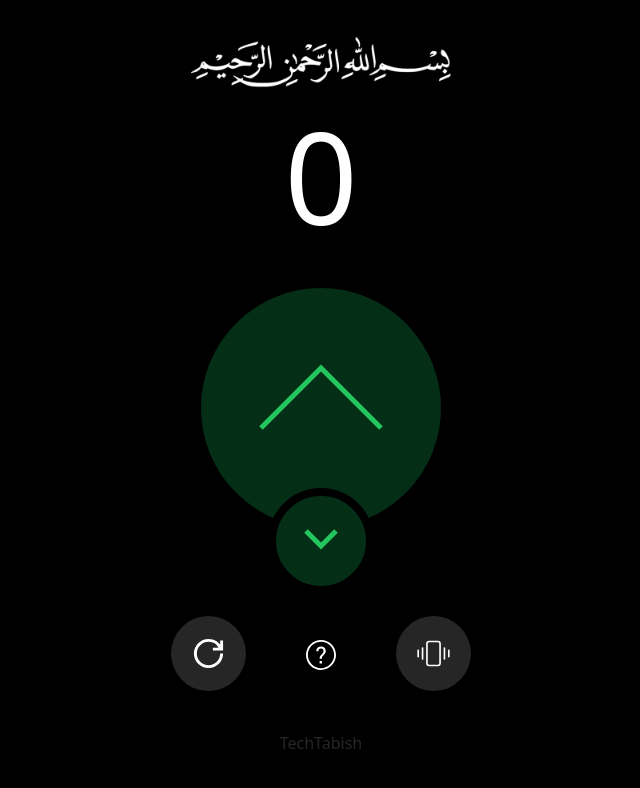
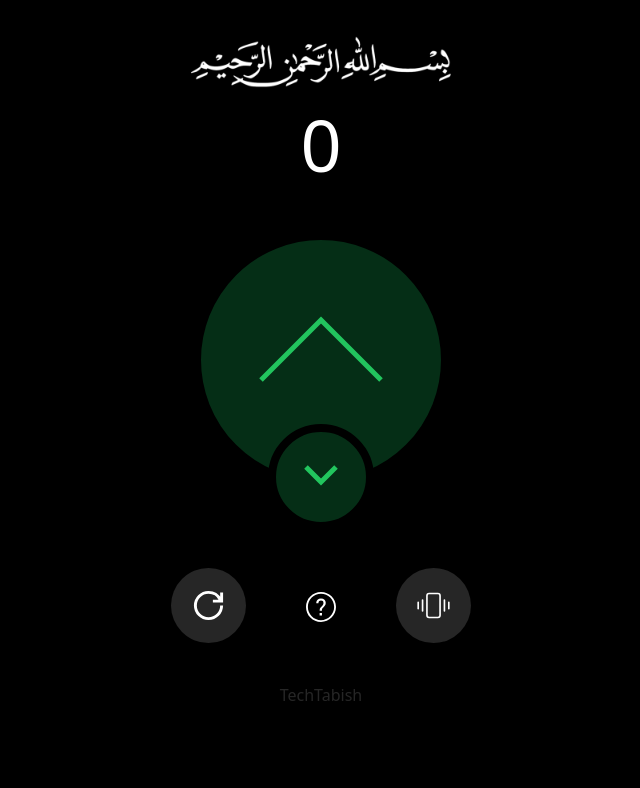
Before and after one commit to Tabishkhan18/Tasbih, a React (Vite) app: page / in a window 1280 px wide. Shown: the top 788 px of the page, without its empty margins (319-959 px from the left). Built offline with nearby package versions, Linux system fonts and the light colour scheme.

Commit message:
added framer motion

```diff
--- a/package.json
+++ b/package.json
@@ -13,6 +13,7 @@
     "preview": "vite preview"
   },
   "dependencies": {
+    "framer-motion": "^12.4.7",
     "react": "^18.3.1",
     "react-dom": "^18.3.1",
     "react-icons": "^5.4.0"
--- a/src/App.jsx
+++ b/src/App.jsx
@@ -1,41 +1,43 @@
-import { useState } from 'react'
-import { PiVibrateFill } from "react-icons/pi";
-import { PiVibrateLight } from "react-icons/pi";
+import { useState } from "react";
+import { motion } from "framer-motion";
+import { PiVibrateFill, PiVibrateLight } from "react-icons/pi";
 import { GrPowerReset } from "react-icons/gr";
-import Tooltip from './Tooltip';
+import Tooltip from "./Tooltip";
 
 function App() {
-  const [count, setCount] = useState(0)
+  const [count, setCount] = useState(0);
+  const [prevCount, setPrevCount] = useState(null);
   const [isVibrating, setIsVibrating] = useState(false);
 
   const vibrate = () => {
     if (isVibrating && navigator.vibrate) {
       navigator.vibrate([70]);
     }
-  }
+  };
+
   const vibrateOn = () => {
     if (navigator.vibrate) {
       navigator.vibrate([70]);
     }
-  }
+  };
 
   const toggleVibrate = () => {
     setIsVibrating((prev) => !prev);
     vibrateOn();
   };
 
-
   const beep = () => {
     const audioContext = new (window.AudioContext || window.AudioContext)();
     const oscillator = audioContext.createOscillator();
-    oscillator.type = "sine"; // Beep sound type
-    oscillator.frequency.setValueAtTime(440, audioContext.currentTime); // Frequency of the beep (440 Hz for standard tone)
+    oscillator.type = "sine";
+    oscillator.frequency.setValueAtTime(440, audioContext.currentTime);
     oscillator.connect(audioContext.destination);
     oscillator.start();
-    oscillator.stop(audioContext.currentTime + 0.2); // Play beep for 200ms
+    oscillator.stop(audioContext.currentTime + 0.2);
   };
 
   const handleIncrement = () => {
+    setPrevCount(count);
     const newCount = count + 1;
     if (newCount % 100 === 0) {
       beep();
@@ -44,58 +46,79 @@ function App() {
     vibrate();
   };
 
+  const handleDecrement = () => {
+    if (count > 0) {
+      setPrevCount(count);
+      setCount(count - 1);
+    }
+  };
+
+  const getDigits = (num) => {
+    return num.toString().split("").map(Number);
+  };
+
+  const prevDigits = prevCount !== null ? getDigits(prevCount) : [];
+  const currentDigits = getDigits(count);
 
   return (
-    <>
     <div className="main bg-black flex flex-col h-lvh items-center">
+      <img className="absolute invert mt-5" src="./img.png" alt="" width={300} />
+      <h1 className="text-7xl mt-24 text-white flex">
+        {currentDigits.map((digit, index) => (
+          <div key={index} className="relative w-10 h-24 overflow-hidden flex justify-center items-center">
+            {prevDigits[index] !== undefined && prevDigits[index] !== digit && (
+              <motion.div
+                key={`${prevDigits[index]}-${index}`}
+                initial={{ y: count > prevCount ? 0 : 0 }}
+                animate={{ y: count > prevCount ? -50 : 50, opacity: 0 }}
+                transition={{ duration: 0.5 }}
+                className="absolute"
+              >
+                {prevDigits[index]}
+              </motion.div>
+            )}
+            <motion.div
+              key={`${digit}-${index}`}
+              initial={{ y: count > prevCount ? 50 : -50, opacity: 0 }}
+              animate={{ y: 0, opacity: 1 }}
+              transition={{ duration: 0.5 }}
+              className="absolute"
+            >
+              {digit}
+            </motion.div>
+          </div>
+        ))}
+      </h1>
 
-        <img className='absolute invert mt-5' src="./img.png" alt="" width={300} />
-        {/* <h1 className='absolute mt-10 text-white text-3xl font-semibold'>بِسْمِ ٱللَّٰهِ ٱلرَّحْمَٰنِ ٱلرَّحِيمِ</h1> */}
-        <h1 className='text-9xl mt-28  text-white'>{count}</h1>
-
-        {/* Increment */}
-        <button className='my-10 bg-green-950 active:bg-green-900 border-8 border-black active:border-[#22c55e] p-5 rounded-full' onClick={handleIncrement}>
-          <svg
-            xmlns="http://www.w3.org/2000/svg"
-            viewBox="0 0 200 200"
-            width="200"
-            height="200"
-            fill="none"
-            stroke="#22c55e"
-            strokeWidth="5"
-          >
+      {/* Increment Button */}
+      <button className="my-10 bg-green-950 active:bg-green-900 border-8 border-black active:border-[#22c55e] p-5 rounded-full" onClick={handleIncrement}>
+        <svg xmlns="http://www.w3.org/2000/svg" viewBox="0 0 200 200" width="200" height="200" fill="none" stroke="#22c55e" strokeWidth="5">
           <polyline points="40,120 100,60 160,120" />
         </svg>
       </button>
 
-        {/* Decrement */}
-        <button className='my-10 absolute top-[28rem] bg-green-950 active:bg-green-900 border-8 border-black active:border-[#22c55e] p-5 rounded-full' onClick={() => { if (count > 0) { setCount((count) => count - 1) } }}>
-          <svg
-            xmlns="http://www.w3.org/2000/svg"
-            viewBox="0 0 50 50"
-            width="50"
-            height="50"
-            fill="none"
-            stroke="#22c55e"
-            strokeWidth="5"
-          >
+      {/* Decrement Button */}
+      <button className="my-10 absolute top-[24rem] bg-green-950 active:bg-green-900 border-8 border-black active:border-[#22c55e] p-5 rounded-full" onClick={handleDecrement}>
+        <svg xmlns="http://www.w3.org/2000/svg" viewBox="0 0 50 50" width="50" height="50" fill="none" stroke="#22c55e" strokeWidth="5">
           <polyline points="10,15 25,30 40,15" />
         </svg>
       </button>
 
-        {/* Utilities Buttons */}
+      {/* Utility Buttons */}
       <div className="funtionbtn my-10 flex gap-14">
-          <button className='bg-neutral-800 active:bg-neutral-600 p-5 active:animate-spin-full text-white rounded-full' onClick={() => setCount((count) => count - count)}><GrPowerReset size={35} /></button>
-          <div className='pt-5'>
+        <button className="bg-neutral-800 active:bg-neutral-600 p-5 active:animate-spin-full text-white rounded-full" onClick={() => setCount(0)}>
+          <GrPowerReset size={35} />
+        </button>
+        <div className="pt-5">
           <Tooltip />
         </div>
-          <button className={`p-5 text-white rounded-full ${isVibrating ? 'bg-green-500' : 'bg-neutral-800'}`} onClick={toggleVibrate}>{isVibrating ? <PiVibrateFill size={35} /> : <PiVibrateLight size={35} />}</button>
+        <button className={`p-5 text-white rounded-full ${isVibrating ? "bg-green-500" : "bg-neutral-800"}`} onClick={toggleVibrate}>
+          {isVibrating ? <PiVibrateFill size={35} /> : <PiVibrateLight size={35} />}
+        </button>
       </div>
-        <p className="text-neutral-800">TechTabish </p>
-
+      <p className="text-neutral-800">TechTabish</p>
     </div>
-    </>
-  )
+  );
 }
 
-export default App
+export default App;
```
Also changed, not shown: 1 other file (tests, documents, lock files or other folders). Lines whose indentation alone changed are shown as unchanged.
